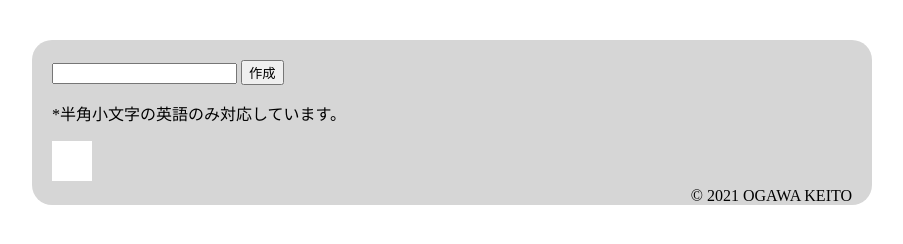
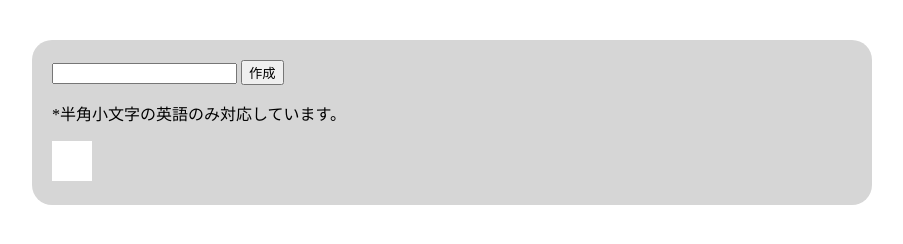
Before and after one commit to OgawaKeito/AmazonLogo, a plain HTML site: page index.html in a window 1280 px wide. Shown: the whole page, without its empty margins (188-1091 px from the left). Drawn offline with Linux system fonts and the light colour scheme.

Commit message:
Update index.html

```diff
--- a/index.html
+++ b/index.html
@@ -49,7 +49,6 @@
         </form>
         <div id="logos">
         </div>
-        <span class="copyright">© 2021 OGAWA KEITO</span>
     </section>
 
     <script src="make.js"></script>
```
